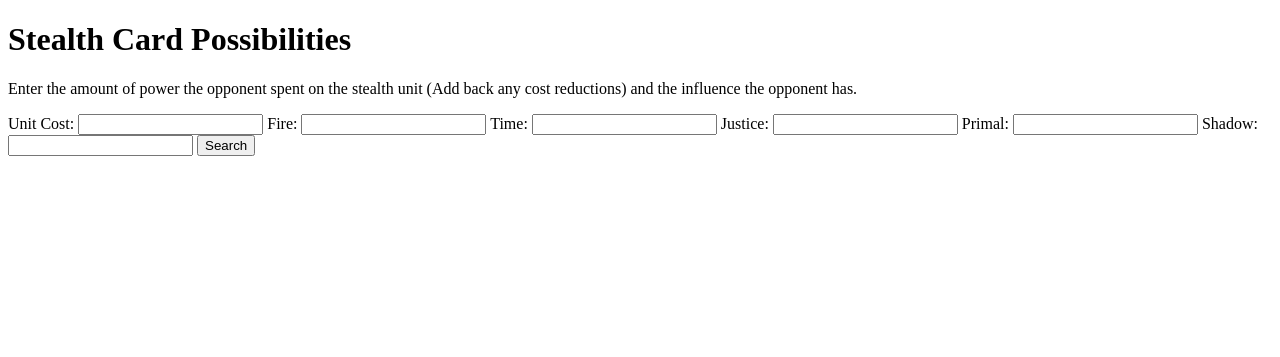
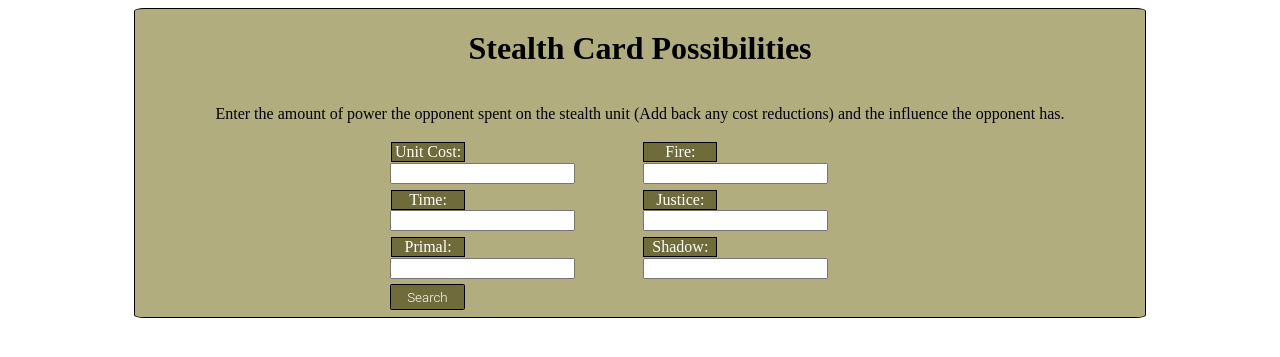
Before and after one commit to Seagleb/ETG_Stealth_Possibilities, a Flask app: page / in a window 1280 px wide. Shown: the top 357 px of the page. Run offline with Flask 2, Linux system fonts and the light colour scheme.

Commit message:
setting up css styling

```diff
--- /dev/null
+++ b/static/css/styles.css
@@ -0,0 +1,50 @@
+.content{
+    background-color: #b2ad7f;
+    display: flex;
+    flex-direction: column;
+    align-items: center;
+    margin-left: 10%;
+    margin-right: 10%;
+    border:0.1em solid #000000;
+    border-radius: 1%;
+}
+.form-style{
+    width: 50%;
+    display: grid;
+    grid-template-columns: 1fr 1fr;
+    text-align: center;
+}
+.form-component{
+    margin: 1%;
+    width: 30%;
+
+}
+#search{
+    display:inline-block;
+    padding:0.35em 1.2em;
+    border:0.1em solid #000000;
+    background-color:#706b3b;
+    margin:0 0.3em 0.3em 0;
+    border-radius:0.12em;
+    box-sizing: border-box;
+    text-decoration:none;
+    font-family:'Roboto',sans-serif;
+    font-weight:300;
+    color:#FFFFFF;
+    text-align:center;
+    transition: all 0.2s;
+}
+#search:hover{
+    color:#000000;
+    background-color:#FFFFFF;
+}
+.label{
+    background-color: #706b3b;
+    color: #FFFFFF;
+    margin: 1%;
+    border:0.1em solid #000000;
+}
+.stealthImage{
+    width: 10%;
+    height: 10%;
+}
--- a/templates/index.html
+++ b/templates/index.html
@@ -1,27 +1,33 @@
 <!DOCTYPE html>
 <html>
+<head>
+  <link rel="stylesheet" href="{{ url_for('static', filename='css/styles.css') }}">
+</head>
 <body>
-
-<h1>Stealth Card Possibilities</h1>
+<div class="content">
+  <h1>Stealth Card Possibilities</h1>
 
 <p>Enter the amount of power the opponent spent on the stealth unit (Add back any cost reductions) and the influence the opponent has.</p>
 
-<form method="POST">
+<form method="POST" class="form-style">
   {{ form.hidden_tag() }}
-  {{ form.unit_cost.label }} {{ form.unit_cost() }}
-  {{ form.fire.label }} {{ form.fire() }}
-  {{ form.time.label }} {{ form.time() }}
-  {{ form.justice.label }} {{ form.justice() }}
-  {{ form.primal.label }} {{ form.primal() }}
-  {{ form.shadow.label }} {{ form.shadow() }}
-  {{ form.search() }}
+  <div class="form-component"><div class="label">{{ form.unit_cost.label }}</div> {{ form.unit_cost() }}</div>
+  <div class="form-component"><div class="label">{{ form.fire.label }}</div> {{ form.fire() }}</div>
+  <div class="form-component"><div class="label">{{ form.time.label }}</div> {{ form.time() }}</div>
+  <div class="form-component"><div class="label">{{ form.justice.label }}</div> {{ form.justice() }}</div>
+  <div class="form-component"><div class="label">{{ form.primal.label }}</div> {{ form.primal() }}</div>
+  <div class="form-component"><div class="label">{{ form.shadow.label }}</div> {{ form.shadow() }}</div>
+  <div class="form-component"><a class="button1">{{ form.search() }}</a></div>
 </form>
 
 {% if img_list%}
     {% for card in img_list %}
-        <img src={{ card }} alt="Stealthy" style="width: 10%; height: 10%">
+        <img src={{ card }} class ="stealthImage" alt="Stealthy">
     {% endfor %}
 {% endif %}
 
+</div>
+
+
 </body>
 </html>
```
